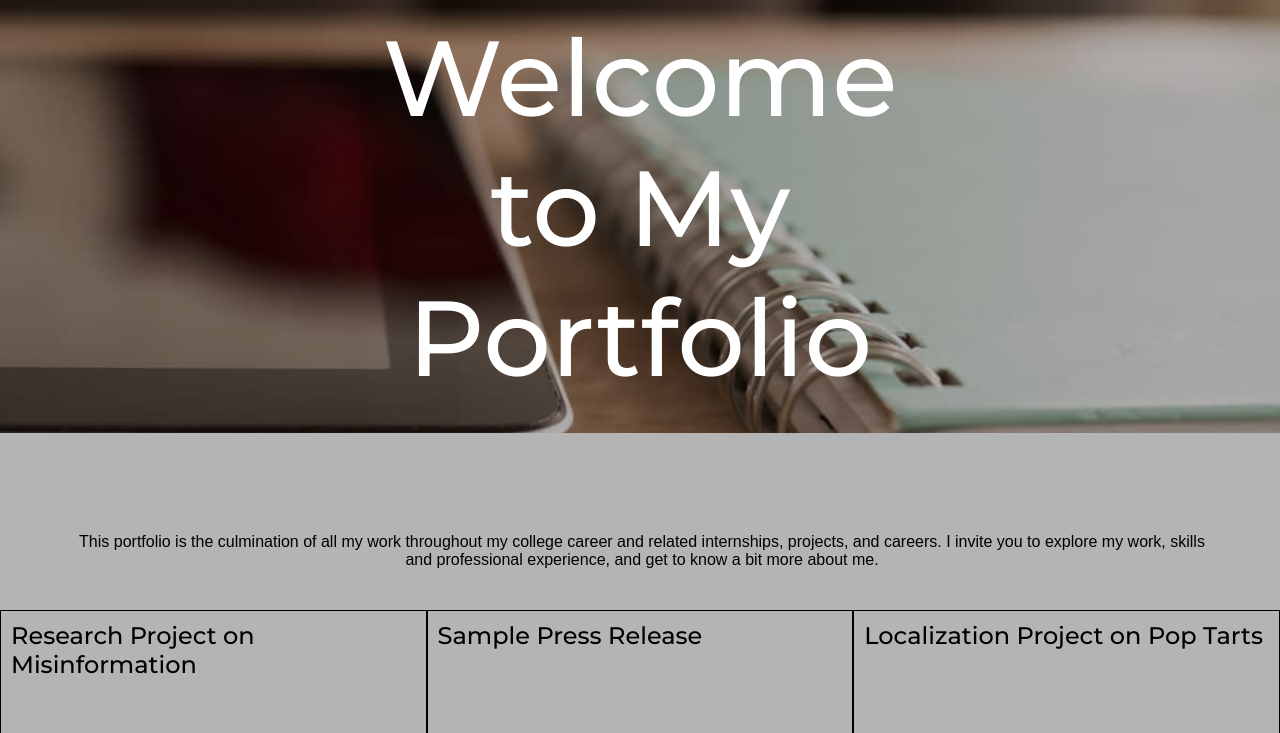
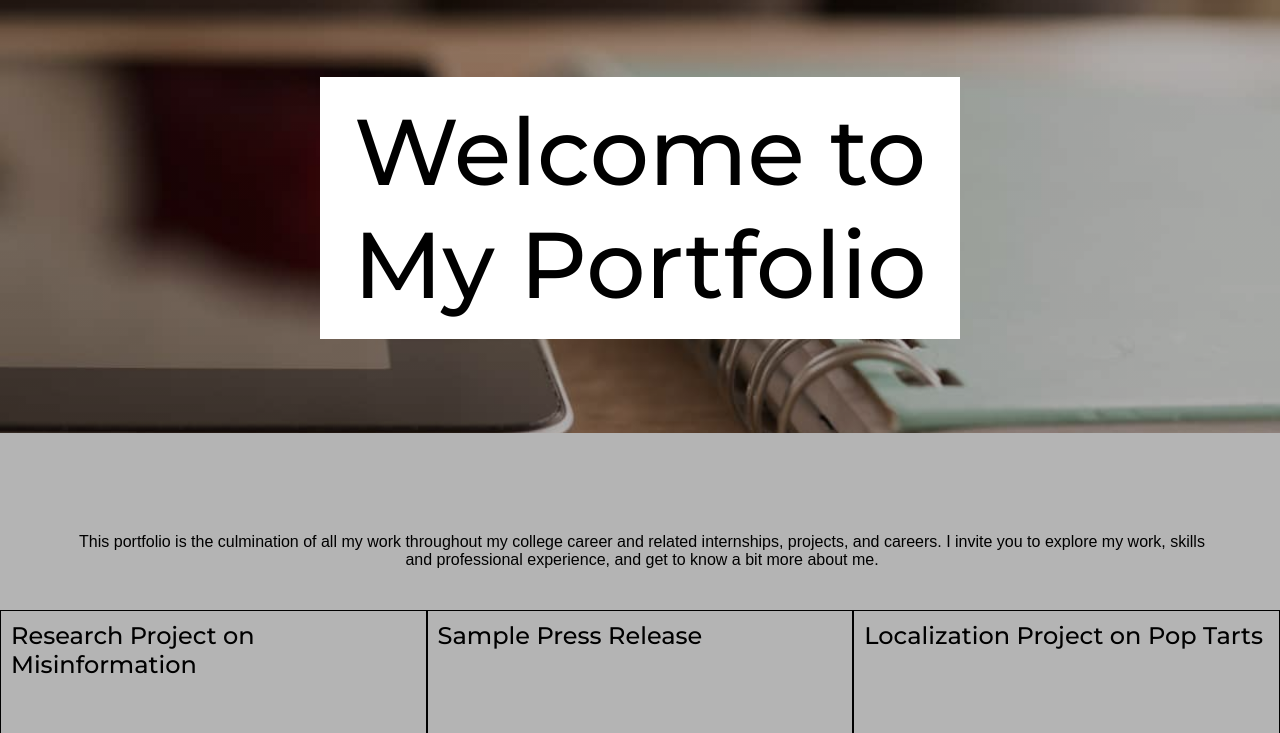
Before and after one commit to arolette830/Final-Project-W4B, a plain HTML site: page index.html in a window 1280 px wide. Shown: the part 67-800 px from the top of the page. Drawn offline with Linux system fonts and the light colour scheme; a web font is replaced by a local one.

Commit message:
final modifications

```diff
--- a/css/style.css
+++ b/css/style.css
@@ -69,14 +69,17 @@ main{
 }
 
 .hero-text {
-color: #ffffff;
+color: #000000;
 top: 45%;
 left: 50%;
 position: absolute;
 transform: translate(-50%, -50%);
 text-align: center;
 font-weight: bolder;
-font-size: 40pt;
+font-size: 35pt;
+border: 10px solid #ffffff;
+padding: 8px;
+background-color: #ffffff;
 }
 
 .infobox {
```
